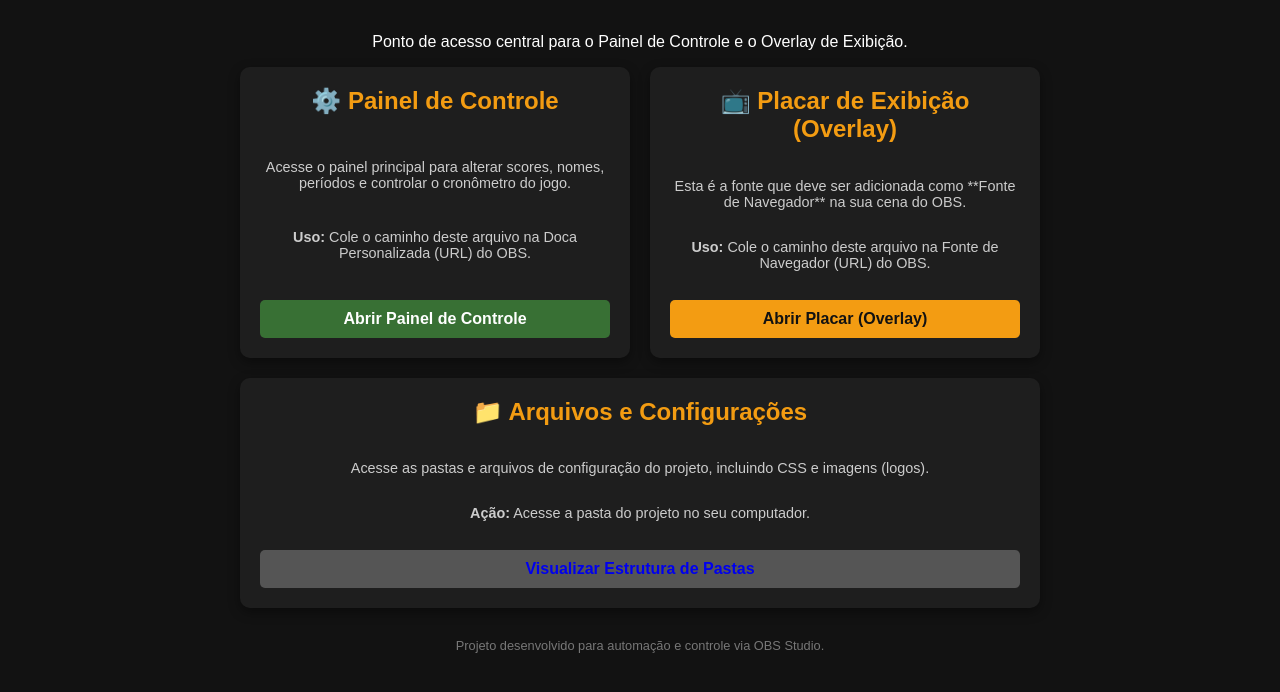
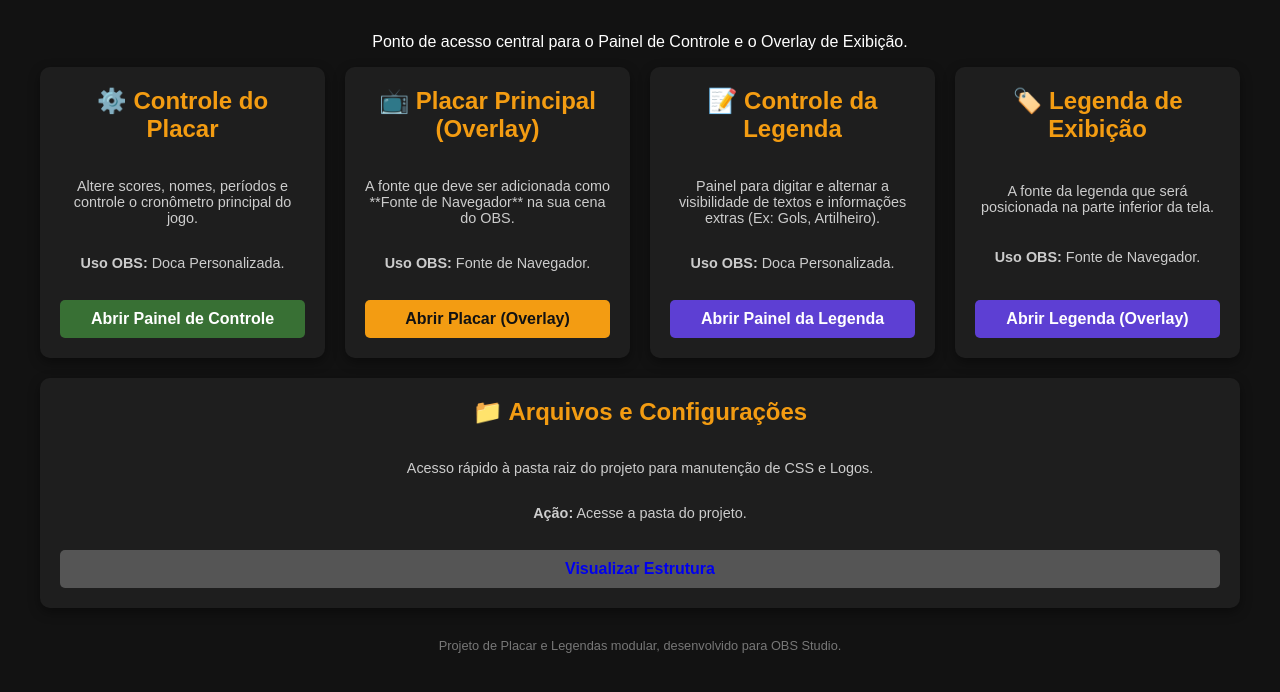
Before and after one commit to mvictor10/obs_Studio-overlay-custumizados, a plain HTML site: page index.html in a window 1280 px wide. Shown: the part 82-774 px from the top of the page. Drawn offline with Linux system fonts and the light colour scheme.

Commit message:
Update index.html

```diff
--- a/index.html
+++ b/index.html
@@ -3,7 +3,7 @@
 <head>
     <meta charset="UTF-8">
     <meta name="viewport" content="width=device-width, initial-scale=1.0">
-    <title>Dashboard do Projeto Placar OBS</title>
+    <title>Dashboard - Overlay para OBS STUDIO</title>
 
     <style>
         :root {
@@ -12,6 +12,7 @@
             --cor-texto: #ffffff;
             --cor-primaria: #387034; /* Seu verde primário */
             --cor-secundaria: #f39c12; /* Seu laranja de alerta */
+            --cor-legenda: #5D3FD3; /* Novo: Cor para Legenda */
             --sombra-leve: 0 4px 12px rgba(0, 0, 0, 0.4);
         }
 
@@ -34,9 +35,9 @@
 
         .container {
             width: 100%;
-            max-width: 800px;
+            max-width: 1200px; /* Aumentado para acomodar 5 cards em telas maiores */
             display: flex;
-            flex-wrap: wrap; /* Permite que os cards quebrem a linha */
+            flex-wrap: wrap;
             gap: 20px;
             justify-content: center;
         }
@@ -46,7 +47,7 @@
             border-radius: 10px;
             padding: 20px;
             box-shadow: var(--sombra-leve);
-            flex: 1 1 300px; /* Flex Grow=1, Flex Shrink=1, Base Size=300px */
+            flex: 1 1 200px; /* Ajustado para acomodar 5 cards por linha em telas maiores */
             min-height: 150px;
             display: flex;
             flex-direction: column;
@@ -98,7 +99,21 @@
             background-color: #f7b752;
         }
 
-        /* Responsividade para telas muito pequenas */
+        .btn-legenda {
+            background-color: var(--cor-legenda); /* Cor distintiva para a legenda */
+            color: var(--cor-texto);
+        }
+
+        .btn-legenda:hover {
+            background-color: #8c73e8;
+        }
+
+        /* Responsividade para telas menores */
+        @media (max-width: 768px) {
+            .card {
+                flex-basis: calc(50% - 10px); /* 2 cards por linha */
+            }
+        }
         @media (max-width: 480px) {
             .card {
                 flex-basis: 100%; /* Ocupa a largura total em telas pequenas */
@@ -118,31 +133,44 @@
     <div class="container">
 
         <div class="card">
-            <h2>⚙️ Painel de Controle</h2>
-            <p>Acesse o painel principal para alterar scores, nomes, períodos e controlar o cronômetro do jogo.</p>
-            <p><strong>Uso:</strong> Cole o caminho deste arquivo na Doca Personalizada (URL) do OBS.</p>
-            <a href="placa-de-jogos/dashboard.html" class="btn btn-control" target="_blank">Abrir Painel de Controle</a>
+            <h2>⚙️ Controle do Placar</h2>
+            <p>Altere scores, nomes, períodos e controle o cronômetro principal do jogo.</p>
+            <p><strong>Uso OBS:</strong> Doca Personalizada.</p>
+            <a href="/placar-de-jogos/dashboard.html" class="btn btn-control" target="_blank">Abrir Painel de Controle</a>
         </div>
 
         <div class="card">
-            <h2>📺 Placar de Exibição (Overlay)</h2>
-            <p>Esta é a fonte que deve ser adicionada como **Fonte de Navegador** na sua cena do OBS.</p>
-            <p><strong>Uso:</strong> Cole o caminho deste arquivo na Fonte de Navegador (URL) do OBS.</p>
-            <a href="placa-de-jogos/index.html" class="btn btn-view" target="_blank">Abrir Placar (Overlay)</a>
+            <h2>📺 Placar Principal (Overlay)</h2>
+            <p>A fonte que deve ser adicionada como **Fonte de Navegador** na sua cena do OBS.</p>
+            <p><strong>Uso OBS:</strong> Fonte de Navegador.</p>
+            <a href="/placar-de-jogos/index.html" class="btn btn-view" target="_blank">Abrir Placar (Overlay)</a>
+        </div>
+
+        <div class="card">
+            <h2>📝 Controle da Legenda</h2>
+            <p>Painel para digitar e alternar a visibilidade de textos e informações extras (Ex: Gols, Artilheiro).</p>
+            <p><strong>Uso OBS:</strong> Doca Personalizada.</p>
+            <a href="legenda-noticias/painel.html" class="btn btn-legenda" target="_blank">Abrir Painel da Legenda</a>
+        </div>
+
+        <div class="card">
+            <h2>🏷️ Legenda de Exibição</h2>
+            <p>A fonte da legenda que será posicionada na parte inferior da tela.</p>
+            <p><strong>Uso OBS:</strong> Fonte de Navegador.</p>
+            <a href="legenda-noticias/index.html" class="btn btn-legenda" target="_blank">Abrir Legenda (Overlay)</a>
         </div>
 
         <div class="card">
             <h2>📁 Arquivos e Configurações</h2>
-            <p>Acesse as pastas e arquivos de configuração do projeto, incluindo CSS e imagens (logos).</p>
-            <p><strong>Ação:</strong> Acesse a pasta do projeto no seu computador.</p>
-
-            <a href="#" class="btn" style="background-color:#555;">Visualizar Estrutura de Pastas</a>
+            <p>Acesso rápido à pasta raiz do projeto para manutenção de CSS e Logos.</p>
+            <p><strong>Ação:</strong> Acesse a pasta do projeto.</p>
+            <a href="#" class="btn" style="background-color:#555;">Visualizar Estrutura</a>
         </div>
 
     </div>
 
     <div style="margin-top: 30px; font-size: 0.8em; color: #777;">
-        Projeto desenvolvido para automação e controle via OBS Studio.
+        Projeto de Placar e Legendas modular, desenvolvido para OBS Studio.
     </div>
 
 </body>
```
